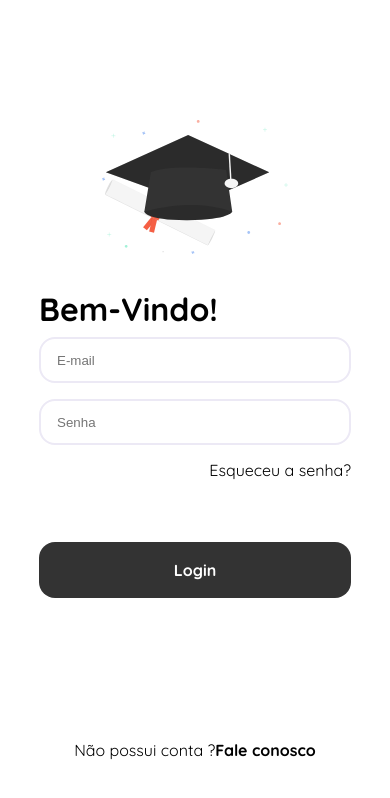
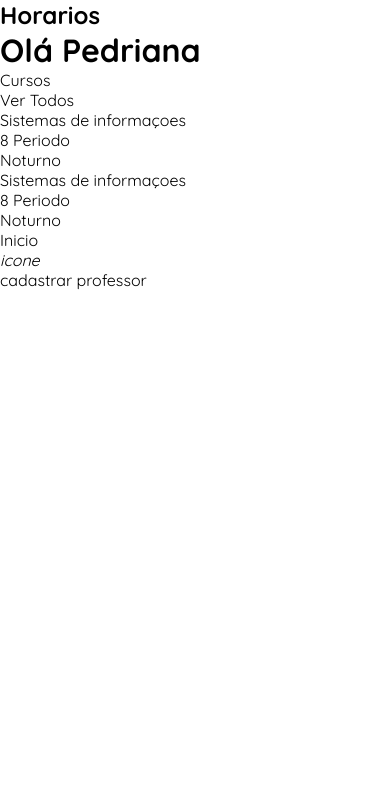
Before and after one commit to MatheusF99/login-screen, a React (Create React App) app: page / in a window 390 px wide. Shown: the top 798 px of the page. Built offline with nearby package versions, Linux system fonts and the light colour scheme.

Commit message:
mobile initialscreen style

```diff
--- a/src/App.js
+++ b/src/App.js
@@ -1,12 +1,14 @@
 import './App.css'
+import InitialPage from './pages/InitialPage/InitialPage';
 
-import LoginPage from "./pages/LoginPage/LoginPage";
+// import LoginPage from "./pages/LoginPage/LoginPage";
 
 
 function App() {
   return (
     <div className="App">
-      <LoginPage />
+      {/* <LoginPage /> */}
+      <InitialPage />
     </div>
   );
 }
--- a/src/pages/InitialPage/InitialPage.js
+++ b/src/pages/InitialPage/InitialPage.js
@@ -4,8 +4,36 @@ import React from 'react';
 
 function InitialPage() {
   return (
-    <div>
+    <div className="">
+      <div className="div-title">
+        <h2>Horarios</h2>
+      </div>
 
+      <h1>Olá Pedriana</h1>
+
+      <div className="div-courses">
+        <p>Cursos</p>
+
+        <span>Ver Todos</span>
+
+        <div className="course">
+          <p>Sistemas de informaçoes</p>
+          <p>8 Periodo</p>
+          <p>Noturno</p>
+        </div>
+        <div className="course">
+          <p>Sistemas de informaçoes</p>
+          <p>8 Periodo</p>
+          <p>Noturno</p>
+        </div>
+      </div>
+
+      <p>Inicio</p>
+
+      <div className="div-register">
+        <i>icone</i>
+        <p>cadastrar professor</p>
+      </div>
     </div>
   );
 }
```
Also changed, not shown: 1 other file (tests, documents, lock files or other folders).
